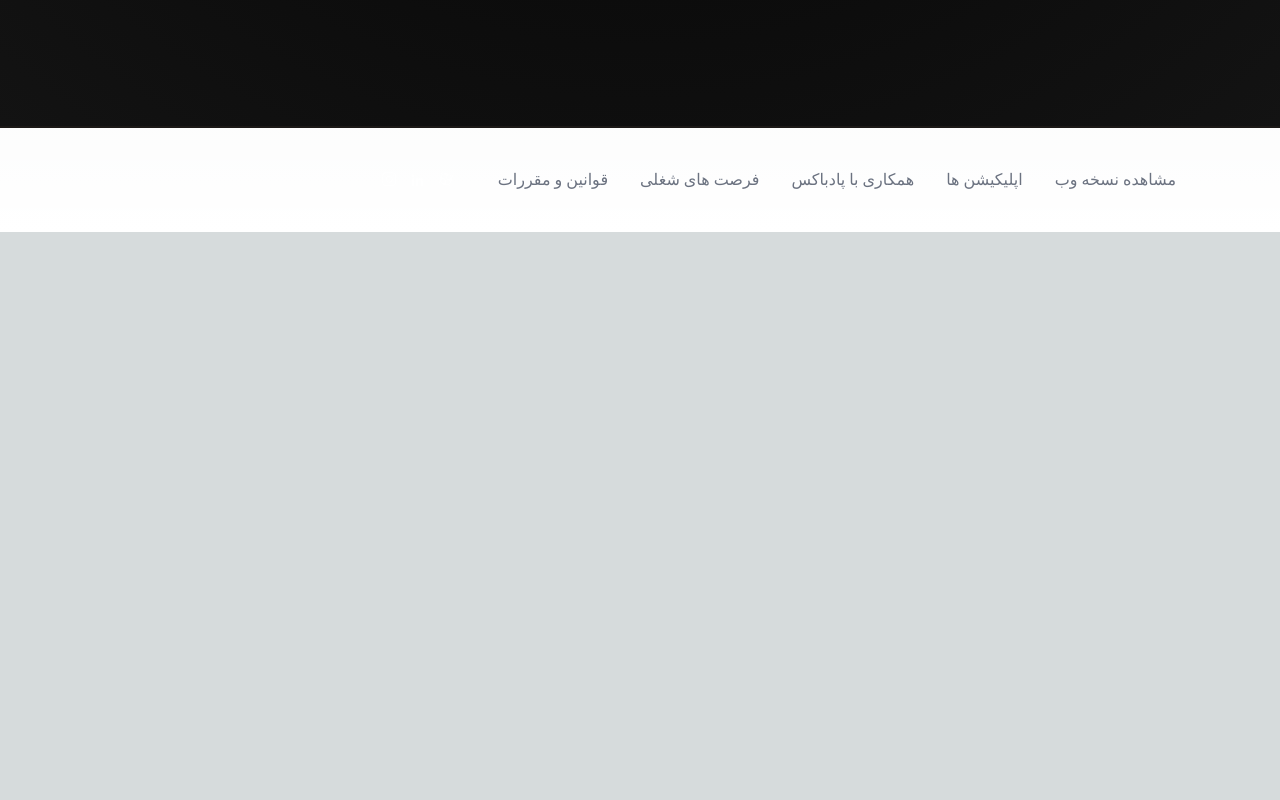
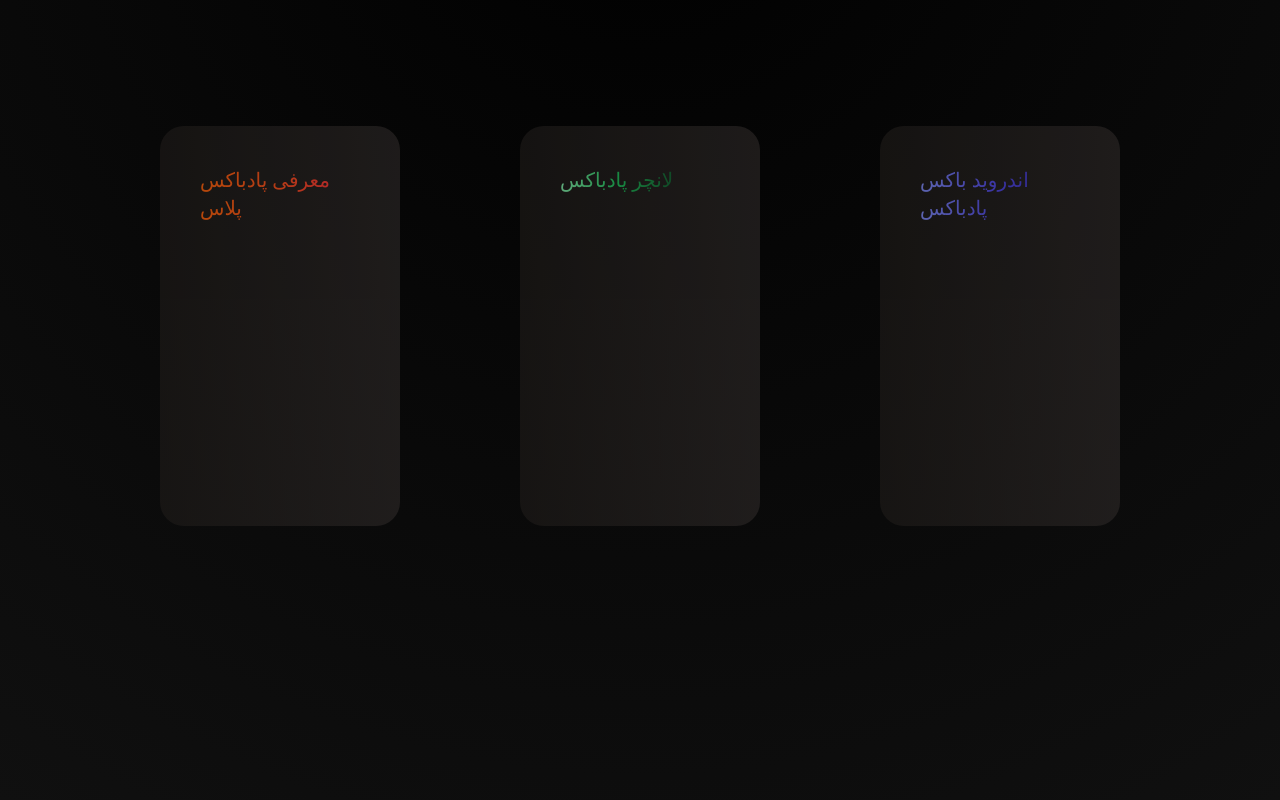
Before and after one commit to Rezapanah2002/podbox, a Next.js app: page / in a window 1280 px wide. Shown: the part 1480-2280 px from the top of the page. Before the commit the page ends 1712 px from the top, so only its background shows below. Built offline with nearby package versions, Linux system fonts and the light colour scheme.

Commit message:
section 2

```diff
--- a/src/views/Home/Home.jsx
+++ b/src/views/Home/Home.jsx
@@ -186,6 +186,23 @@
             </motion.div>
           </motion.div>
         </div>
+        <div class="flex justify-evenly w-full h-screen">
+          <div class="w-1/5 h-1/2 bg-gradient-to-r from-stone-900 to-stone-800 rounded-3xl opacity-70 hover:opacity-100">
+            <h1 className="text-xl m-10 bg-gradient-to-l from-b-to via-b-via to-b-from bg-clip-text inline-block text-transparent">
+              معرفی پادباکس پلاس
+            </h1>
+          </div>
+          <div class="w-1/5 h-1/2 bg-gradient-to-r from-stone-900 to-stone-800 rounded-3xl opacity-70 hover:opacity-100">
+            <h1 className="text-xl m-10 bg-gradient-to-l from-green-800 via-green-500 to-green-300 bg-clip-text inline-block text-transparent">
+              لانچر پادباکس
+            </h1>
+          </div>
+          <div class="w-1/5 h-1/2 bg-gradient-to-r from-stone-900 to-stone-800 rounded-3xl opacity-70 hover:opacity-100">
+            <h1 className="text-xl m-10 bg-gradient-to-l from-indigo-800 via-indigo-600 to-indigo-400 bg-clip-text inline-block text-transparent">
+              اندروید باکس پادباکس
+            </h1>
+          </div>
+        </div>
       </section>
     </div>
   );
```
